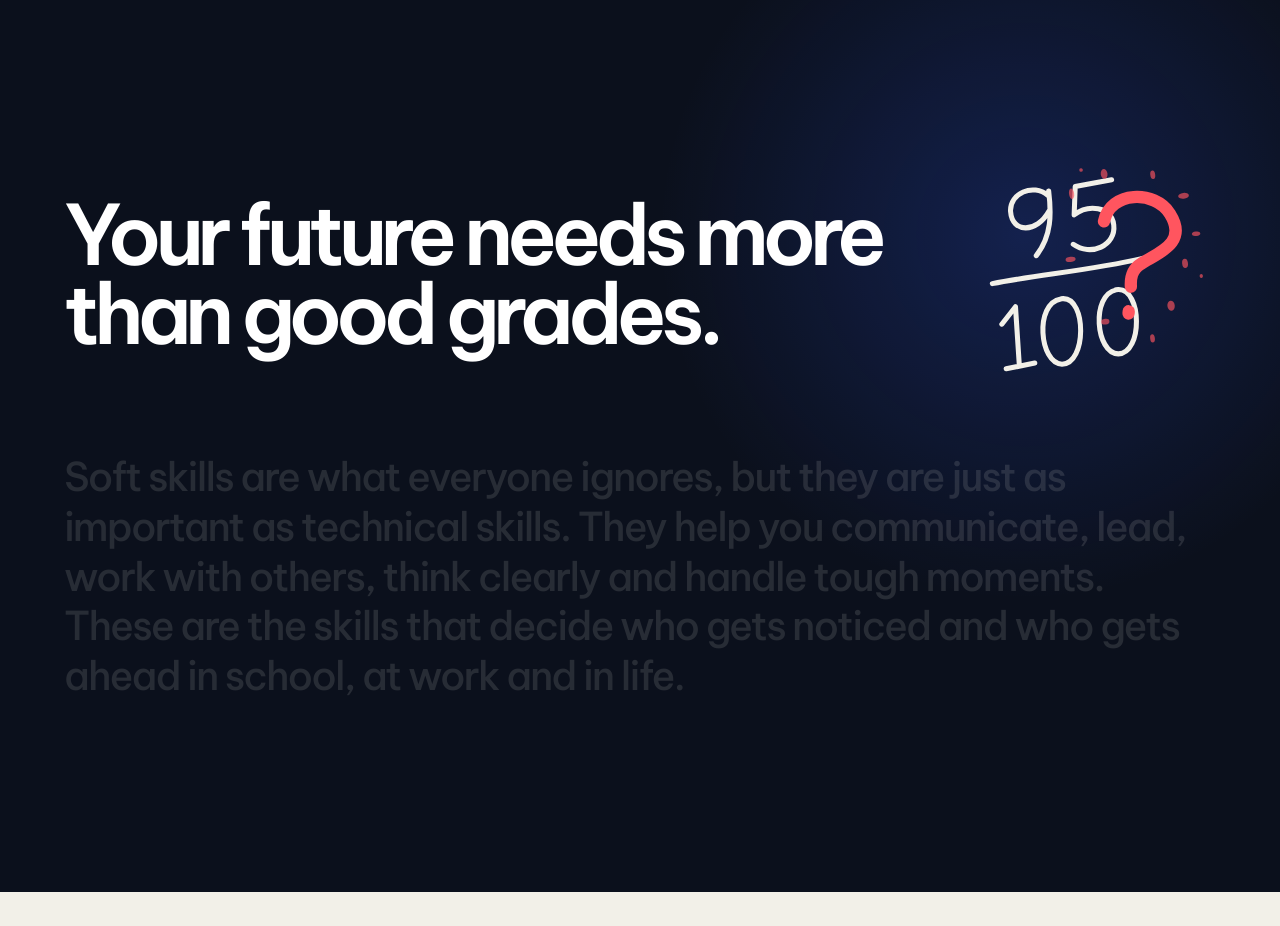
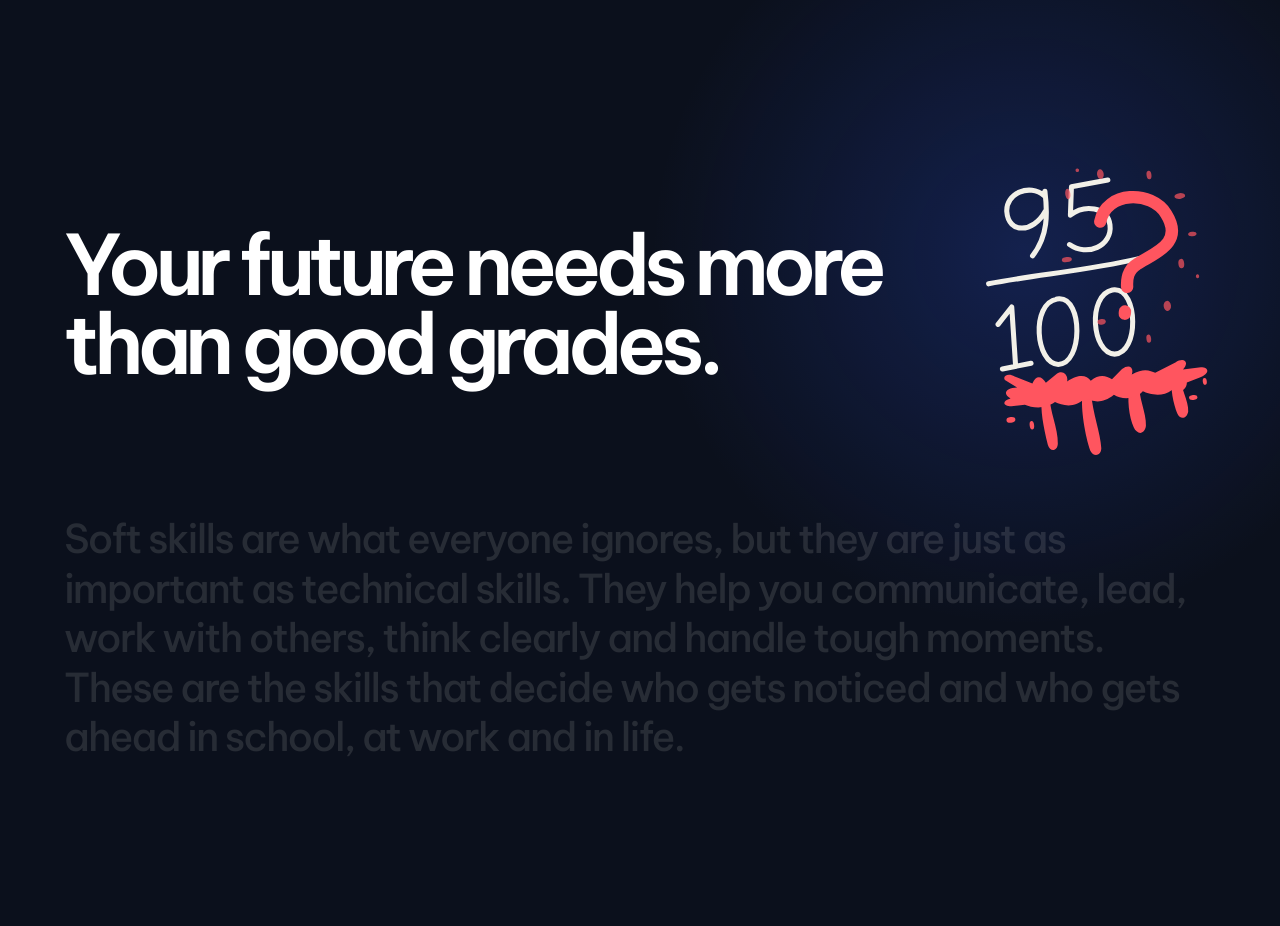
Before and after one commit to chiazaokoli/kfsd-website, a Next.js app: page / in a window 1280 px wide. Shown: the part 2220-3146 px from the top of the page. Built offline with nearby package versions, Linux system fonts and the light colour scheme.

Commit message:
Overlap score drawing and add flowing paint splatter

```diff
--- a/app/globals.css
+++ b/app/globals.css
@@ -125,7 +125,7 @@ img { display: block; }
 .matter-section h2 { max-width: 1050px; margin: 0; font-size: clamp(3rem, 6.5vw, 7rem); font-weight: 520; letter-spacing: -.075em; line-height: .95; }
 .grade-sketch { display: block; width: 100%; height: auto; overflow: visible; color: var(--cream); transform: rotate(-7deg); }
 .grade-stroke { stroke-dasharray: 1; stroke-dashoffset: 1; }
-.grade-stamp, .grade-splash { opacity: 0; }
+.grade-stamp, .grade-splash, .grade-paint, .grade-drip { opacity: 0; }
 .reveal-statement { position: relative; z-index: 2; max-width: 1190px; margin: 0; color: var(--cream); font-size: clamp(1.65rem, 3.1vw, 3.7rem); font-weight: 430; letter-spacing: -.045em; line-height: 1.25; }
 .reveal-word { opacity: .12; }
 
@@ -389,5 +389,5 @@ img { display: block; }
   .motion-image, .chapter-reveal { opacity: 1; transform: none; }
   .hero-letter { animation: none !important; color: var(--white); -webkit-text-fill-color: var(--white); }
   .grade-stroke { stroke-dashoffset: 0; }
-  .grade-stamp, .grade-splash { opacity: 1; }
+  .grade-stamp, .grade-splash, .grade-paint, .grade-drip { opacity: 1; }
 }
--- a/app/page.tsx
+++ b/app/page.tsx
@@ -136,7 +136,7 @@ export default function Home() {
     if (reducedMotion) {
       gsap.set([...revealWords, ...revealItems, ...motionImages], { opacity: 1, scale: 1, y: 0 });
       gsap.set(gradeStrokes, { strokeDashoffset: 0 });
-      gsap.set(".grade-stamp, .grade-splash", { opacity: 1 });
+      gsap.set(".grade-stamp, .grade-splash, .grade-paint, .grade-drip", { opacity: 1, scale: 1, y: 0 });
       return;
     }
 
@@ -149,14 +149,18 @@ export default function Home() {
     gsap.utils.toArray<SVGEllipseElement>(".grade-splash").forEach((drop) => {
       gsap.set(drop, { x: (165 - Number(drop.getAttribute("cx"))) * 0.65, y: (105 - Number(drop.getAttribute("cy"))) * 0.65, scale: 0.15, transformOrigin: "50% 50%" });
     });
+    gsap.set(".grade-paint", { scale: 0.45, y: -10, transformOrigin: "50% 50%" });
+    gsap.set(".grade-drip", { scaleY: 0.08, transformOrigin: "50% 0%" });
     gsap.timeline({ scrollTrigger: { trigger: ".grade-sketch", start: "top 78%", once: true } })
-      .to(".grade-score", { strokeDashoffset: 0, duration: 0.18, stagger: 0.13, ease: "power1.inOut" })
-      .set(".grade-stamp", { opacity: 1 }, "+=0.12")
+      .to(".grade-score", { strokeDashoffset: 0, duration: 0.27, stagger: 0.055, ease: "power1.inOut" })
+      .set(".grade-stamp", { opacity: 1 }, "+=0.08")
       .to(".grade-stamp", { scale: 0.94, rotation: 0, y: 2, duration: 0.16, ease: "power3.in" })
       .addLabel("impact")
       .to(".grade-stamp", { scale: 1, y: 0, duration: 0.13, ease: "power2.out" }, "impact")
       .to(".grade-splash", { x: 0, y: 0, scale: 1, opacity: 0.9, duration: 0.25, ease: "power3.out", stagger: 0.008 }, "impact")
-      .to(".grade-splash", { opacity: 0.65, duration: 0.35 });
+      .to(".grade-paint", { scale: 1, y: 0, opacity: 1, duration: 0.28, ease: "power3.out" }, "impact")
+      .to(".grade-drip", { scaleY: 1, opacity: 1, duration: 2.2, ease: "power1.in", stagger: 0.18 }, "impact+=0.16")
+      .to(".grade-splash", { opacity: 0.7, duration: 0.35 }, "impact+=0.3");
 
     const matchMedia = gsap.matchMedia();
     matchMedia.add("(min-width: 901px)", () => {
@@ -231,7 +235,7 @@ export default function Home() {
         <section className="matter-section">
           <div className="matter-heading">
             <h2>Your future needs more than good grades.</h2>
-            <svg className="grade-sketch" viewBox="0 0 240 230" role="img" aria-label="95 out of 100, questioned: are good grades enough?">
+            <svg className="grade-sketch" viewBox="0 0 240 285" role="img" aria-label="95 out of 100, questioned: are good grades enough?">
               <g fill="none" stroke="currentColor" strokeWidth="4.5" strokeLinecap="round" strokeLinejoin="round">
                 <path className="grade-stroke grade-score" pathLength="1" d="M99 42 C87 29 65 36 64 52 C63 72 85 74 98 56 M100 38 C100 58 98 78 82 94" />
                 <path className="grade-stroke grade-score" pathLength="1" d="M157 35 L124 37 L120 62 C133 54 154 58 154 75 C154 94 130 101 116 88" />
@@ -259,6 +263,17 @@ export default function Home() {
                   <path d="M137 76 C140 48 180 44 195 64 C214 89 187 100 173 111 C165 117 165 125 166 132" />
                   <path d="M166 154 L166 156" />
                 </g>
+              </g>
+              <g fill="#ff555f" aria-hidden="true">
+                <path className="grade-drip" d="M75 220 C72 231 73 246 75 263 C76 270 83 270 84 263 C86 250 80 232 82 220 Z" />
+                <path className="grade-drip" d="M111 223 C108 235 109 259 112 273 C114 279 121 279 122 272 C123 259 118 239 119 222 Z" />
+                <path className="grade-drip" d="M154 219 C150 231 150 247 153 257 C155 264 162 265 164 257 C166 245 160 231 163 219 Z" />
+                <path className="grade-drip" d="M193 215 C189 226 191 241 193 249 C195 256 201 255 203 249 C205 240 198 226 200 215 Z" />
+                <path className="grade-paint" d="M47 218 C40 213 44 208 54 209 L44 201 C42 197 48 195 53 199 L68 207 C72 200 77 201 80 208 L91 201 C96 198 101 203 99 209 C111 203 117 206 120 211 C128 206 134 208 139 212 L149 204 C156 200 160 204 157 210 C169 205 174 209 178 211 L197 204 C205 200 210 205 203 211 L219 211 C227 212 226 218 217 220 L205 223 C204 230 197 232 191 228 C181 234 170 229 165 226 C157 233 145 231 139 226 C128 233 120 230 113 226 C103 234 92 230 86 226 C74 232 65 228 59 225 L47 225 C39 224 39 219 47 218 Z" />
+                <ellipse className="grade-paint" cx="45" cy="237" rx="4" ry="2.5" />
+                <ellipse className="grade-paint" cx="63" cy="244" rx="2" ry="3.8" />
+                <ellipse className="grade-paint" cx="209" cy="237" rx="3.8" ry="2.2" />
+                <ellipse className="grade-paint" cx="221" cy="224" rx="1.8" ry="3" />
               </g>
             </svg>
           </div>
```
